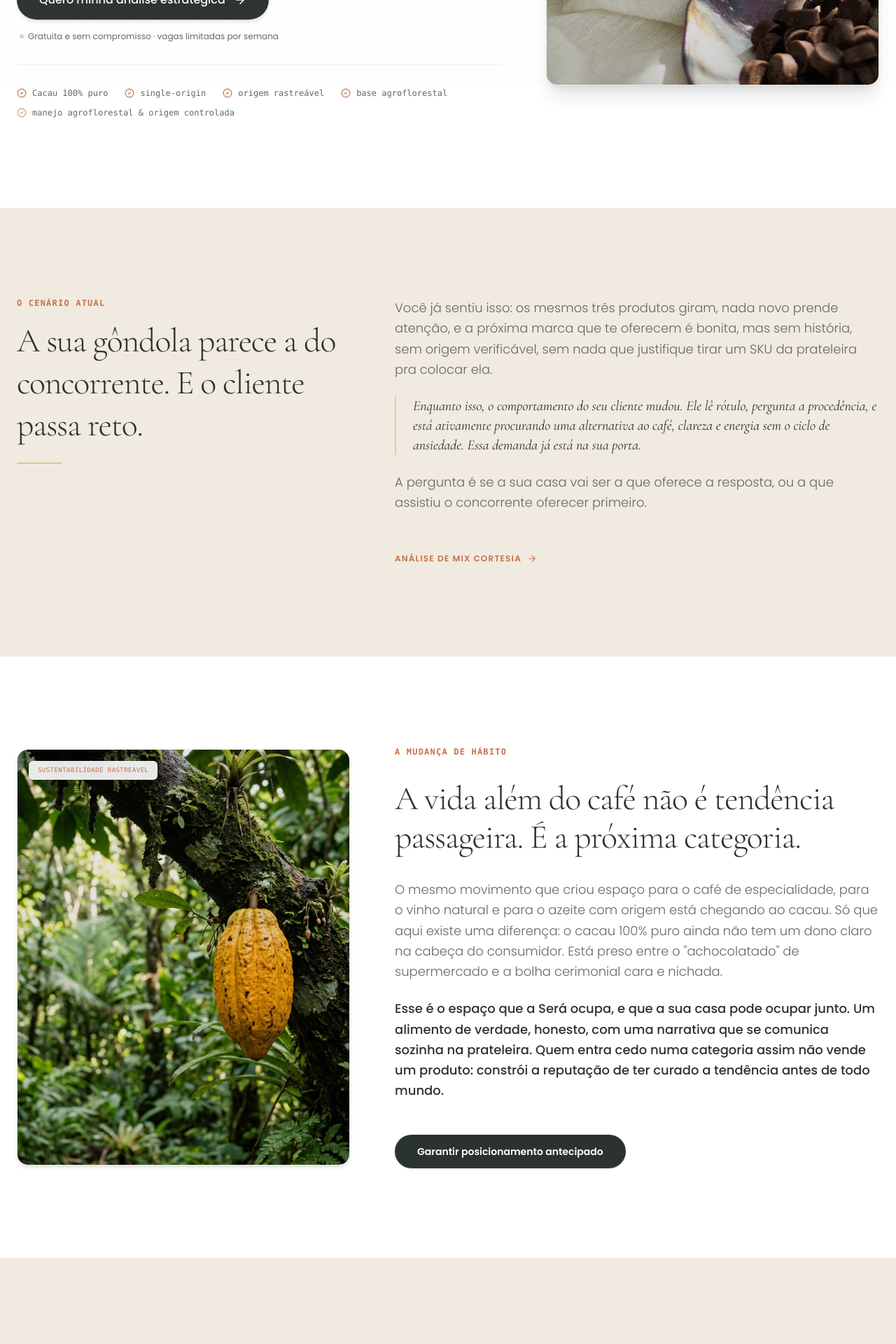
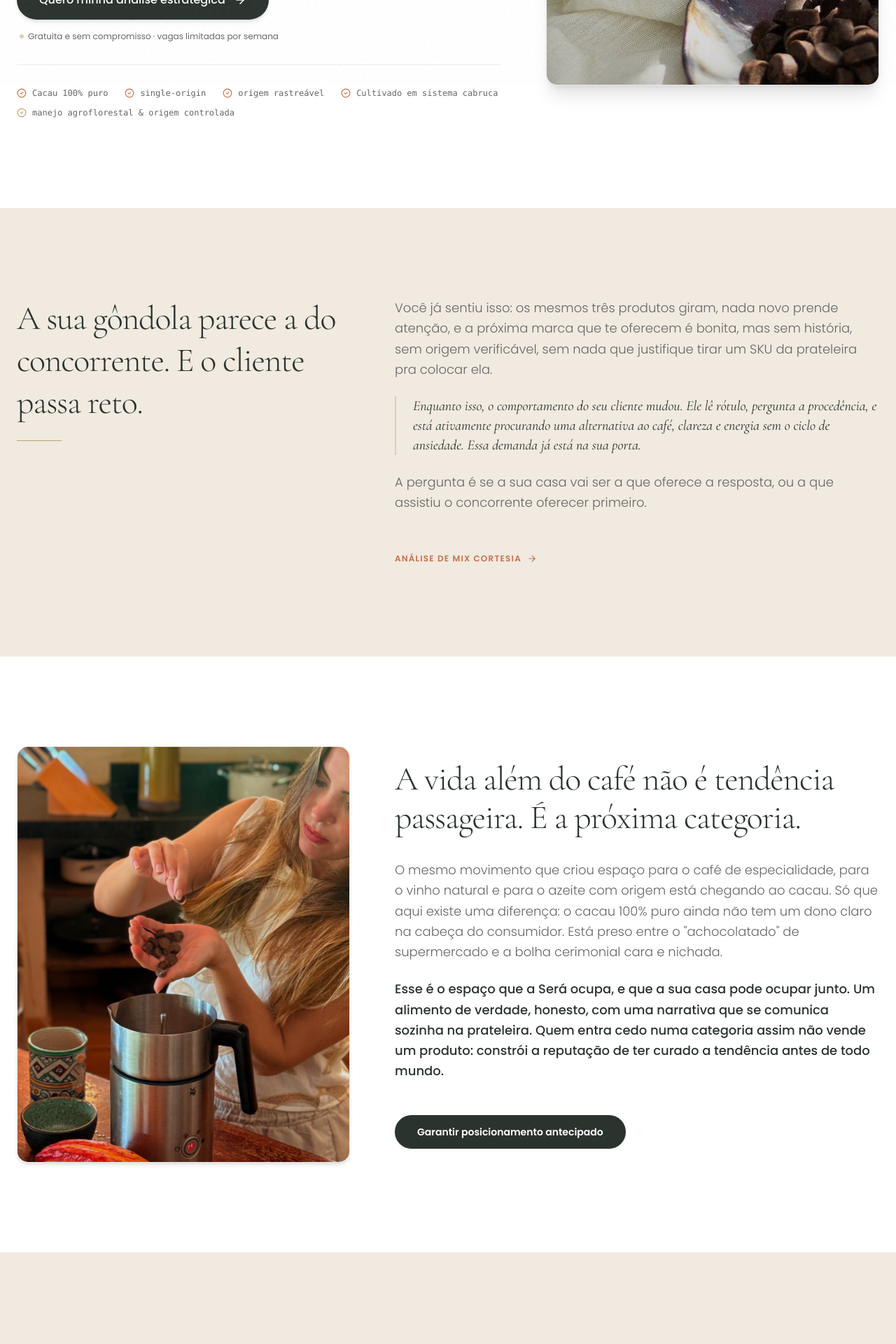
Before and after one commit to renato1303/pagina-de-captura-SC, a React (Vite) app: page / in a window 1280 px wide. Shown: the part 680-2600 px from the top of the page at 70% size. Built offline with nearby package versions, Linux system fonts and the light colour scheme.

Commit message:
refactor: update hero image and product descriptions
Update metadata and content to point to the new campaign image,
adjust SKU weight details, and refine technical descriptions.

```diff
--- a/index.html
+++ b/index.html
@@ -11,13 +11,13 @@
     <meta property="og:url" content="https://seracacau.com.br/" />
     <meta property="og:title" content="Será Cacau — Análise Estratégica de Curadoria & Giro" />
     <meta property="og:description" content="Tenha na prateleira o produto que o cliente pergunta, comenta e volta para comprar. Solicite sua análise estratégica de mix e margem com cacau 100% puro." />
-    <meta property="og:image" content="/src/assets/images/premium_cacao_hero_1783533946003.jpg" />
+    <meta property="og:image" content="https://seracacau.com.br/images/IMG_8578.jpg" />
 
     <!-- Twitter -->
     <meta property="twitter:card" content="summary_large_image" />
     <meta property="twitter:title" content="Será Cacau — Análise Estratégica de Curadoria & Giro" />
     <meta property="twitter:description" content="Tenha na prateleira o produto que o cliente pergunta, comenta e volta para comprar. Solicite sua análise estratégica de mix e margem com cacau 100% puro." />
-    <meta property="twitter:image" content="/src/assets/images/premium_cacao_hero_1783533946003.jpg" />
+    <meta property="twitter:image" content="https://seracacau.com.br/images/IMG_8578.jpg" />
 
     <!-- Schema.org Structured Data -->
     <script type="application/ld+json">
--- a/src/App.tsx
+++ b/src/App.tsx
@@ -28,7 +28,7 @@ import ConversationalForm from "./components/ConversationalForm";
 
 // Path to custom generated images
 const HERO_IMAGE = "/images/gotas.jpeg";
-const BAHIA_ORIGIN_IMAGE = "/src/assets/images/bahia_agroforestry_origin_1783533957886.jpg";
+const BAHIA_ORIGIN_IMAGE = "/images/IMG_8578.jpg";
 const LIFESTYLE_IMAGE = "/images/gotas02.jpeg";
 
 export default function App() {
@@ -52,7 +52,7 @@ export default function App() {
       num: "02",
       title: "Dimensionamento do portfólio ideal",
       shortDesc: "quais linhas fazem sentido agora (gotas, barras, revenda) e quais não.",
-      detail: "Evite capital parado. Calculamos o mix exato de SKUs (como nossas gotas de preparo culinário de 200g e barras de consumo por impulso) dimensionado especificamente para o fluxo de clientes e ticket médio da sua casa.",
+      detail: "Evite capital parado. Calculamos o mix exato de SKUs (como nossas gotas de preparo culinário de 210g e barras de consumo por impulso) dimensionado especificamente para o fluxo de clientes e ticket médio da sua casa.",
       pill: "Gôndola Inteligente"
     },
     {
@@ -263,7 +263,7 @@ export default function App() {
                 </div>
                 <div className="flex items-center space-x-2">
                   <CheckCircle2 size={14} className="text-brand-accent" />
-                  <span>base agroflorestal</span>
+                  <span>Cultivado em sistema cabruca</span>
                 </div>
                 <div className="flex items-center space-x-2">
                   <CheckCircle2 size={14} className="text-brand-support" />
@@ -314,7 +314,6 @@ export default function App() {
               transition={{ duration: 0.8, ease: [0.16, 1, 0.3, 1] }}
               className="lg:col-span-5 space-y-4"
             >
-              <span className="text-brand-accent font-mono text-xs uppercase tracking-widest font-semibold block">O Cenário Atual</span>
               <h2 className="font-serif text-2xl sm:text-3xl md:text-4xl lg:text-5xl text-brand-dark leading-tight tracking-tight font-light">
                 A sua gôndola parece a do concorrente. E o cliente passa reto.
               </h2>
@@ -375,9 +374,6 @@ export default function App() {
                   referrerPolicy="no-referrer"
                 />
                 <div className="absolute inset-0 bg-black/10" />
-                <div className="absolute top-4 left-4 bg-white/90 backdrop-blur-sm px-3 py-1.5 rounded-md border border-brand-border/40 text-[9px] font-mono uppercase tracking-wider text-brand-accent shadow-sm">
-                  Sustentabilidade Rastreável
-                </div>
               </div>
             </motion.div>
 
@@ -389,8 +385,6 @@ export default function App() {
               transition={{ duration: 0.8, ease: [0.16, 1, 0.3, 1], delay: 0.15 }}
               className="lg:col-span-7 space-y-8 text-left"
             >
-              <span className="text-brand-accent font-mono text-xs uppercase tracking-widest font-semibold block">A Mudança de Hábito</span>
-
               <h2 className="font-serif text-2xl sm:text-3xl md:text-4xl lg:text-5xl text-brand-dark leading-[1.15] tracking-tight font-light">
                 A vida além do café não é tendência passageira. É a próxima categoria.
               </h2>
@@ -430,17 +424,12 @@ export default function App() {
             transition={{ duration: 0.8, ease: [0.16, 1, 0.3, 1] }}
             className="max-w-3xl mx-auto text-center space-y-4 mb-16 md:mb-20"
           >
-            <span className="text-brand-accent font-mono text-xs uppercase tracking-widest font-semibold block">Diagnóstico de Prateleira</span>
             <h2 className="font-serif text-2xl sm:text-3xl md:text-4xl lg:text-5xl text-brand-dark leading-tight tracking-tight font-light">
               O que você recebe na Análise Estratégica de Curadoria & Giro
             </h2>
             <p className="text-brand-muted text-base md:text-lg font-light leading-relaxed font-sans max-w-2xl mx-auto">
               Não é uma reunião de venda com pressão. É um diagnóstico da sua operação conduzido pelo nosso time, você sai dela com clareza, mesmo que a gente nem chegue a falar de fechar pedido. Na conversa você recebe:
             </p>
-            <div className="inline-flex items-center gap-1.5 text-xs text-brand-accent font-mono uppercase tracking-wider bg-brand-accent/5 px-3 py-1 rounded-full">
-              <span className="w-1.5 h-1.5 rounded-full bg-brand-accent animate-ping" />
-              Clique nos cards para revelar insights detalhados
-            </div>
           </motion.div>
 
           {/* Grid 2x2 of the Value items */}
@@ -467,9 +456,6 @@ export default function App() {
                       <div className="w-10 h-10 rounded-xl bg-brand-bg-sec flex items-center justify-center text-brand-accent font-mono text-sm font-bold border border-brand-border/40">
                         {card.num}
                       </div>
-                      <span className="text-[10px] font-mono uppercase tracking-widest text-brand-accent bg-brand-accent/5 px-2.5 py-1 rounded-md">
-                        {card.pill}
-                      </span>
                     </div>
 
                     <h3 className="font-serif text-xl text-brand-dark font-medium leading-tight group-hover:text-brand-accent transition-colors">
@@ -542,18 +528,16 @@ export default function App() {
               transition={{ duration: 0.8, ease: [0.16, 1, 0.3, 1] }}
               className="lg:col-span-7 space-y-8 text-left"
             >
-              <span className="text-brand-accent font-mono text-xs uppercase tracking-widest font-semibold block">Nossa História & Manifestação</span>
-
               <h2 className="font-serif text-2xl sm:text-3xl md:text-4xl lg:text-5xl text-brand-dark leading-tight tracking-tight font-light">
                 Por que a Será, e não mais uma marca bonita de prateleira
               </h2>
 
               <div className="space-y-6 text-brand-muted text-base md:text-lg font-sans font-light leading-relaxed">
                 <p>
-                  A Será nasceu da inquietação de um casal, Madlen, alemã e formada em administração, e Clark, brasileiro, que se mudou para a Bahia para responder uma pergunta simples: por que os benefícios reais do cacau 100% ficaram presos a um nicho pequeno e caro?
+                  A Será nasceu da inquietação de sua fundadora, Madeleine, alemã e formada em administração, que se mudou para a Bahia para responder uma pergunta simples: por que os benefícios reais do cacau 100% ficaram presos a um nicho pequeno e caro?
                 </p>
                 <p className="border-l-2 border-brand-accent/50 pl-6 my-4 italic text-brand-dark font-serif font-light">
-                  Trabalhamos com cacau 100% puro, sem adição de nada, single-origin, de base agroflorestal, com origem que você consegue rastrear e defender internamente.
+                  Trabalhamos com cacau 100% puro, sem adição de nada, single-origin, cultivado em sistema cabruca, com origem que você consegue rastrear e defender internamente.
                 </p>
                 <p>
                   É esse conjunto, produto honesto + história verdadeira + rastreabilidade, que faz o cliente perguntar, comentar e voltar. Porque no fim, a sua casa não vende produto: vende decisão e curadoria. E é exatamente por isso que a gente seleciona com quem trabalha.
@@ -563,12 +547,12 @@ export default function App() {
               {/* Data numbers / credentials Grid */}
               <div className="grid grid-cols-2 md:grid-cols-3 gap-6 pt-6 border-t border-brand-border/80">
                 <div className="space-y-1">
-                  <span className="block text-3xl font-serif text-brand-accent font-light">180+</span>
-                  <span className="block text-xs text-brand-muted font-sans">Lojas parceiras em todo o país</span>
+                  <span className="block text-3xl font-serif text-brand-accent font-light">Tree-to-Bar</span>
+                  <span className="block text-xs text-brand-muted font-sans">Rastreabilidade da árvore à xícara</span>
                 </div>
                 <div className="space-y-1">
                   <span className="block text-3xl font-serif text-brand-accent font-light">100%</span>
-                  <span className="block text-xs text-brand-muted font-sans">Agroflorestal Sul da Bahia</span>
+                  <span className="block text-xs text-brand-muted font-sans">Cabruca Sul da Bahia</span>
                 </div>
                 <div className="space-y-1">
                   <span className="block text-3xl font-serif text-brand-accent font-light">Zero</span>
@@ -612,7 +596,6 @@ export default function App() {
             transition={{ duration: 0.8, ease: [0.16, 1, 0.3, 1] }}
             className="max-w-2xl mx-auto text-center space-y-4 mb-16"
           >
-            <span className="text-brand-accent font-mono text-xs uppercase tracking-widest font-semibold block">Critérios de Admissão</span>
             <h2 className="font-serif text-2xl sm:text-3xl md:text-4xl lg:text-5xl text-brand-dark leading-tight tracking-tight font-light">
               Essa análise é para você se…
             </h2>
@@ -672,7 +655,7 @@ export default function App() {
                   Não é para você se busca o menor preço a qualquer custo, ou não tem interesse real em levar cacau 100% de verdade para a sua casa. Reservamos poucos horários por semana e preferimos usá-los com quem realmente quer construir isso.
                 </p>
                 <p className="text-xs text-brand-muted bg-brand-bg-sec/80 p-4 rounded-lg border border-brand-border/60 leading-relaxed">
-                  * Nossa produção é artesanal de base agroflorestal controlada na Bahia. Prezamos pela parceria e integridade comercial em detrimento do volume desenfreado.
+                  * Nossa produção é artesanal e cultivada em sistema cabruca controlado na Bahia. Prezamos pela parceria e integridade comercial em detrimento do volume desenfreado.
                 </p>
               </div>
             </motion.div>
@@ -694,7 +677,6 @@ export default function App() {
           >
 
             <div className="space-y-3">
-              <span className="text-brand-accent font-mono text-xs uppercase tracking-widest font-semibold block">Garantia e Tranquilidade</span>
               <h2 className="font-serif text-2xl sm:text-3xl md:text-4xl lg:text-5xl text-brand-dark leading-tight tracking-tight font-light">
                 Sem custo. Sem compromisso. Com clareza garantida.
               </h2>
@@ -731,7 +713,6 @@ export default function App() {
 
           {/* Header */}
           <div className="text-center space-y-4 mb-16">
-            <span className="text-brand-accent font-mono text-xs uppercase tracking-widest font-semibold block">Dúvidas Frequentes</span>
             <h2 className="font-serif text-2xl sm:text-3xl md:text-4xl text-brand-dark font-light tracking-tight">
               Perguntas Frequentes (FAQ)
             </h2>
```
Also changed, not shown: public/images/IMG_8578.jpg (added).
